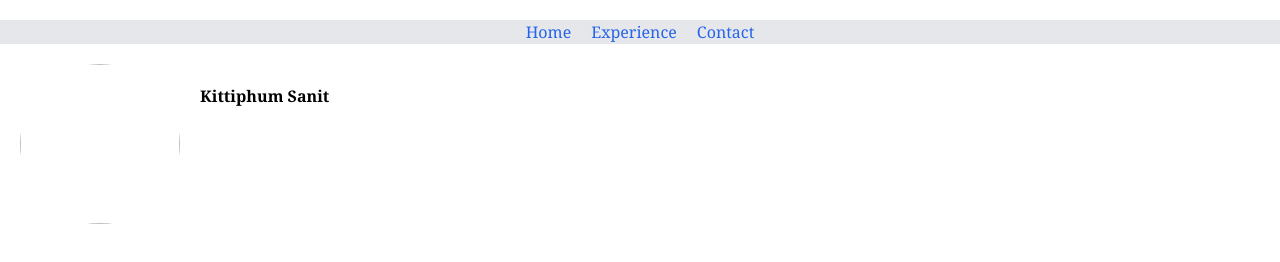
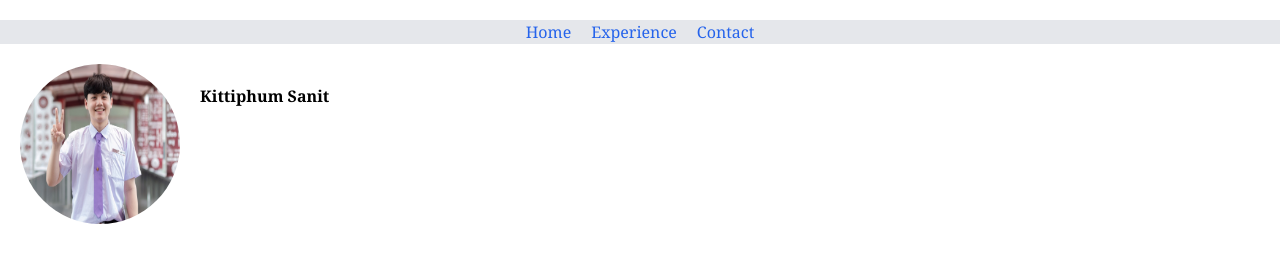
Before and after one commit to cpe-cmu-261207/lab-01-kittiphum717, a plain HTML site: page index.html in a window 1280 px wide. Drawn offline with nearby package versions, Linux system fonts and the light colour scheme; the site is published under a folder, as on GitHub Pages, so addresses that start at the root find nothing.

Commit message:
fix photo

```diff
--- a/index.html
+++ b/index.html
@@ -17,7 +17,7 @@
   </div>
 
   <div class="flex p-5">
-    <img src="/img/me1.jpg" class="rounded-full w-40 h-40">
+    <img src="img/me1.jpg" class="rounded-full w-40 h-40">
     <div class="p-5">
       <p class="font-black font-serif">Kittiphum Sanit</p>
     </div>
```
